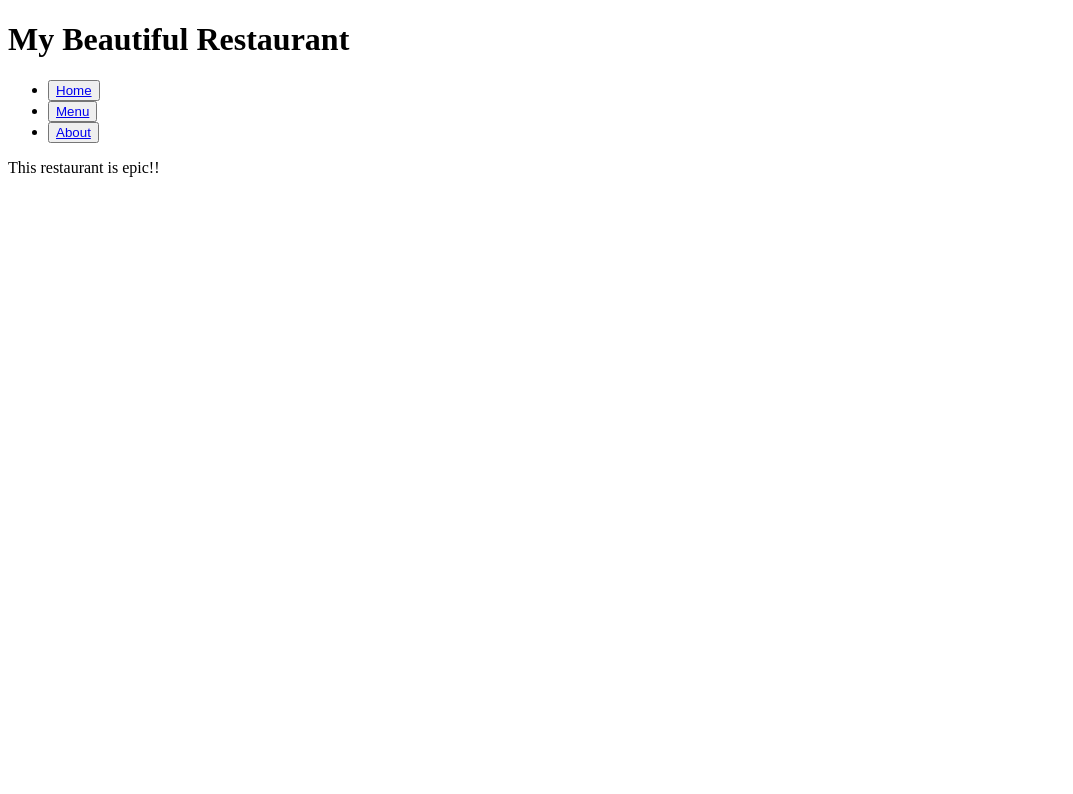
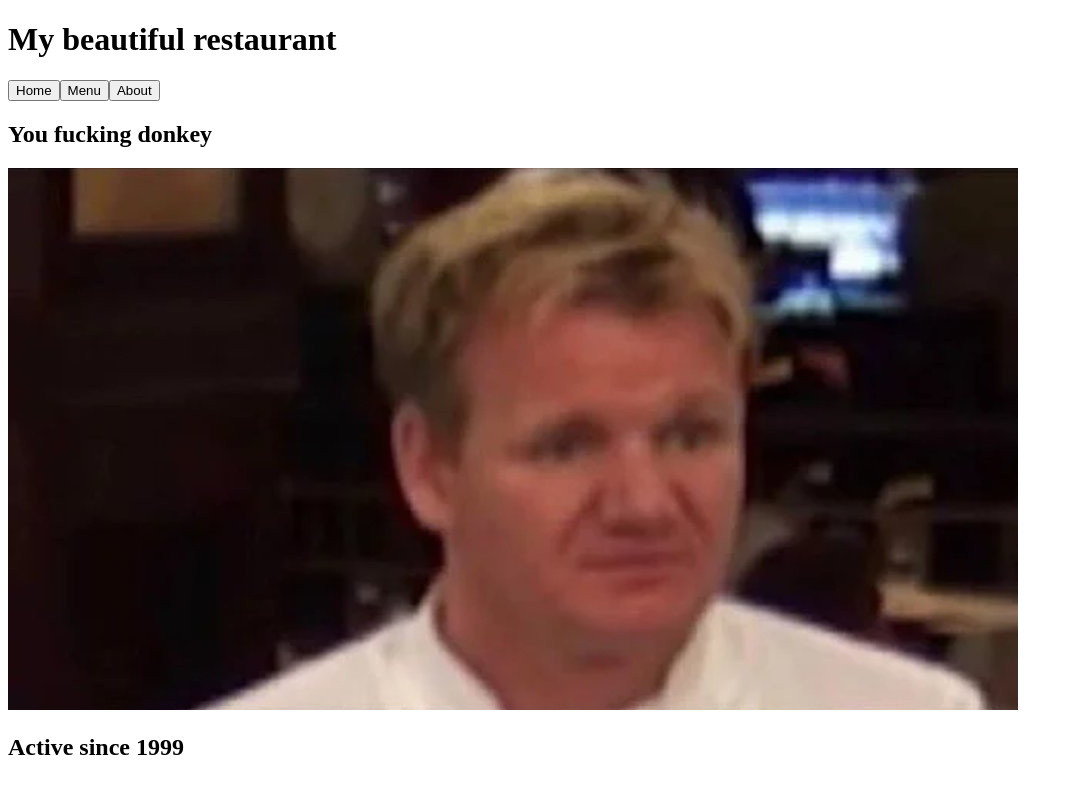
Before and after one commit to SillyWili/Restaurant-Page, a website built with webpack: page src/template.html in a window 1280 px wide. Shown: the whole page, without its empty margins (0-1073 px from the left). Built offline with nearby package versions, Linux system fonts and the light colour scheme.

Commit message:
add: header and home page

```diff
--- a/src/index.js
+++ b/src/index.js
@@ -1 +1,5 @@
-console.log("stocazzo");
+import { header } from "./pages/header.js";
+import { home } from "./pages/home.js";
+
+header();
+home();
--- /dev/null
+++ b/src/pages/header.js
@@ -0,0 +1,20 @@
+function header() {
+  const header = document.querySelector("header");
+  const title = document.createElement("h1");
+  title.textContent = "My beautiful restaurant";
+
+  const nav = document.querySelector("nav");
+  const home = document.createElement("button");
+  home.textContent = "Home";
+  const menu = document.createElement("button");
+  menu.textContent = "Menu";
+  const about = document.createElement("button");
+  about.textContent = "About";
+
+  nav.appendChild(home);
+  nav.appendChild(menu);
+  nav.appendChild(about);
+  header.insertBefore(title, nav);
+}
+
+export { header };
--- /dev/null
+++ b/src/pages/home.js
@@ -0,0 +1,19 @@
+import gordon from "../assets/images/gordon.jpg";
+
+function home() {
+  const content = document.querySelector("#content");
+  content.innerHTML = "";
+  const img = document.createElement("img");
+  img.src = gordon;
+  content.appendChild(img);
+
+  const maintxt = document.createElement("h2");
+  maintxt.textContent = "You fucking donkey";
+  content.before(maintxt, img);
+
+  const secondarytxt = document.createElement("h2");
+  secondarytxt.textContent = "Active since 1999";
+  content.appendChild(secondarytxt);
+}
+
+export { home };
--- a/src/template.html
+++ b/src/template.html
@@ -7,21 +7,8 @@
   </head>
   <body>
     <header>
-      <h1>My Beautiful Restaurant</h1>
-      <nav>
-        <ul>
-          <li>
-            <button><a href="#">Home</a></button>
-          </li>
-          <li>
-            <button><a href="#">Menu</a></button>
-          </li>
-          <li>
-            <button><a href="#">About</a></button>
-          </li>
-        </ul>
-      </nav>
+      <nav></nav>
     </header>
-    <div id="content"><p>This restaurant is epic!!</p></div>
+    <div id="content"></div>
   </body>
 </html>
```
Also changed, not shown: src/assets/images/gordon.jpg (added).
